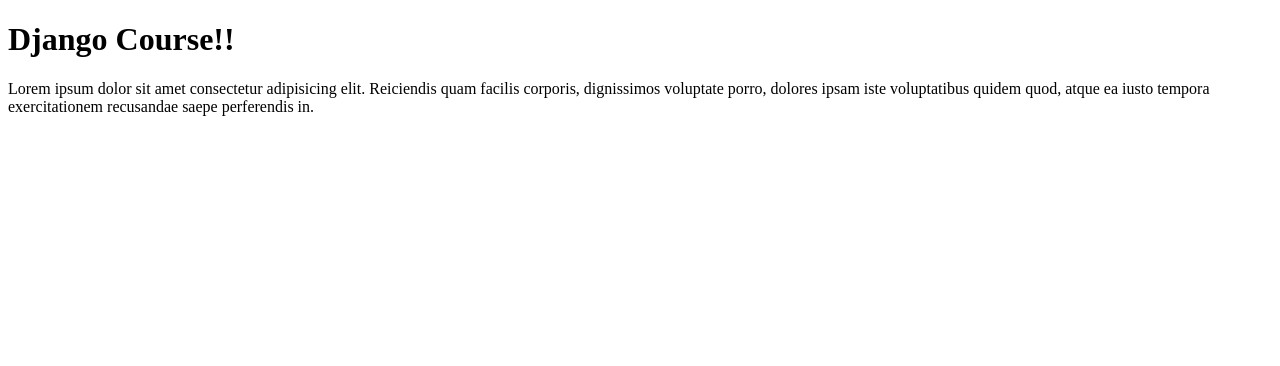
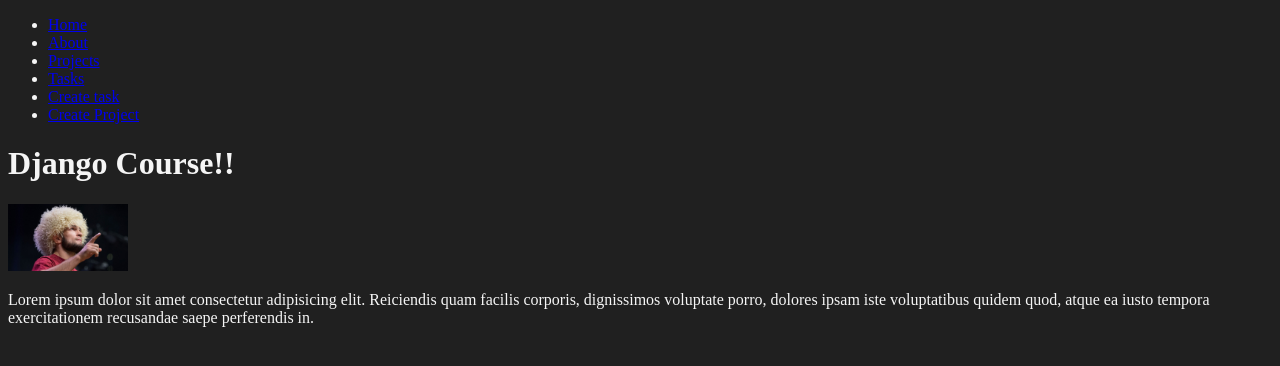
Before and after one commit to andresG1802/Django-fatz, a Django app: page / in a window 1280 px wide. Shown: the top 366 px of the page. Run offline with Django 4.2, Linux system fonts and the light colour scheme.

Commit message:
Actualizacion curso de Django

```diff
--- a/myapp/models.py
+++ b/myapp/models.py
@@ -17,5 +17,9 @@
     #Cascade significa que cuando se elimine un dato
     #el resto se elimina en cascada
     project = models.ForeignKey(Project,on_delete=models.CASCADE)
+    #Para agregar mas atributos ala tabla tenemos
+    #que refrescar las migraciones
+    done = models.BooleanField(default=False)
+
     def __str__(self) -> str:
         return self.title + ' - ' + self.project.name
--- /dev/null
+++ b/myapp/static/styles/main.css
@@ -0,0 +1,4 @@
+body{
+    background: #202020;
+    color:whitesmoke;
+}
--- a/myapp/templates/about.html
+++ b/myapp/templates/about.html
@@ -7,9 +7,13 @@
     <title>About</title>
 </head>
 <body>
+    {% extends 'layouts/base.html'%}
+
+    {% block content %}
     <h1>About</h1>
     <p>Lorem ipsum dolor sit amet consectetur adipisicing elit. Dicta debitis, adipisci molestias a error fugit saepe dolorum at blanditiis quos unde voluptatum, recusandae, itaque nobis ad molestiae distinctio inventore corporis et quibusdam atque! Excepturi optio, atque nobis, illo animi necessitatibus voluptate rerum dolores, delectus numquam voluptatum ipsum sit quae. Maiores est cupiditate sunt maxime explicabo reiciendis libero repellat, odit aperiam doloribus. Officiis iste quos ullam veritatis pariatur laborum et sequi excepturi animi. Odit, provident autem? Eius temporibus placeat vel, cum et rem totam, fuga, aspernatur quos quibusdam natus delectus! Maiores voluptatum velit unde culpa! Cum aspernatur voluptate numquam sequi quam?
     </p>
     <p>Website created by {{username}}</p>
+    {% endblock %}
 </body>
 </html>
--- a/myapp/templates/index.html
+++ b/myapp/templates/index.html
@@ -8,9 +8,15 @@
 </head>
 <body>
 
+    {% extends 'layouts/base.html' %}
+    {% load static %}
+    {% block content %}
+
     <h1>{{ title }}</h1>
+    <img src="{% static 'khabib.jpg' %}" alt="" width="120px">
+    <p>Lorem ipsum dolor sit amet consectetur adipisicing elit. Reiciendis quam facilis corporis, dignissimos voluptate porro, dolores ipsam iste voluptatibus quidem quod, atque ea iusto tempora
+    exercitationem recusandae saepe perferendis in.</p>
 
-    <p>Lorem ipsum dolor sit amet consectetur adipisicing elit. Reiciendis quam facilis corporis, dignissimos voluptate porro, dolores ipsam iste voluptatibus quidem quod, atque ea iusto tempora exercitationem recusandae saepe perferendis in.</p>
-
+    {% endblock %}
 </body>
 </html>
--- /dev/null
+++ b/myapp/templates/layouts/base.html
@@ -0,0 +1,41 @@
+{% load static %}
+
+<!DOCTYPE html>
+<html lang="en">
+<head>
+    <meta charset="UTF-8">
+    <meta http-equiv="X-UA-Compatible" content="IE=edge">
+    <meta name="viewport" content="width=device-width, initial-scale=1.0">
+    <link rel="stylesheet" href="{% static 'styles/main.css' %}">
+    <title>Django Project</title>
+</head>
+<body>
+    <nav>
+        <ul>
+            <li>
+                <a href="{% url 'index' %}">Home</a>
+            </li>
+            <li>
+                <a href="{% url 'about' %}">About</a>
+            </li>
+            <li>
+                <a href="{% url 'projects' %}">Projects</a>
+            </li>
+            <li>
+                <a href="{% url 'tasks' %}">Tasks</a>
+            </li>
+            <li>
+                <!-- Tambien puede ser asi con las urls -->
+                <!-- <a href="/create_task">Create task</a> -->
+                <a href="{% url 'create_task' %}">Create task</a>
+            </li>
+            <li>
+                <a href="{% url 'create_project' %}">Create Project</a>
+            </li>
+        </ul>
+    </nav>
+
+    {% block content %}
+    {% endblock %}
+</body>
+</html>
--- /dev/null
+++ b/myapp/templates/layouts/base2.html
@@ -0,0 +1,5 @@
+<h1>Dashboard</h1>
+<h1>Navegaciones especiales</h1>
+
+{% block content %}
+{% endblock %}
--- a/myapp/templates/projects.html
+++ b/myapp/templates/projects/projects.html
@@ -7,11 +7,15 @@
     <title>Document</title>
 </head>
 <body>
+    {% extends 'layouts/base.html' %}
+    {% block content %}
     <h1>Projects</h1>
     {% for project in projects %}
     <article>
         <h1>{{project.name}}</h1>
     </article>
     {% endfor %}
+
+    {% endblock %}
 </body>
 </html>
--- a/myapp/urls.py
+++ b/myapp/urls.py
@@ -1,10 +1,12 @@
 from django.urls import path
 from . import views
 urlpatterns = [
-    path('',views.index),
-    path('about/',views.About),
+    path('',views.index,name="index"),
+    path('about/',views.About,name="about"),
     #entre <> pedimos el request
-    path('hello/<int:id>',views.hello),
-    path('projects/',views.project),
-    path('tasks/',views.tasks)
+    path('hello/<int:id>',views.hello,name="hello"),
+    path('projects/',views.project,name="projects"),
+    path('tasks/',views.tasks,name="tasks"),
+    path('create_task/',views.create_task,name="create_task"),
+    path('create_project/',views.create_project,name="create_project")
 ]
--- a/myapp/views.py
+++ b/myapp/views.py
@@ -1,6 +1,7 @@
 from django.http import HttpResponse,JsonResponse
 from .models import Project,Task
-from django.shortcuts import get_object_or_404,render
+from django.shortcuts import get_object_or_404,render,redirect
+from .forms import CreateNewTask,CreateNewProject
 # Create your views here.
 def index(request):
     #return HttpResponse("Index_page")
@@ -26,7 +27,7 @@
 
     projects = Project.objects.all()
     # return JsonResponse(projects,safe=False)
-    return render(request,"projects.html",{
+    return render(request,"projects/projects.html",{
         'projects':projects
     })
 def tasks(request):
@@ -35,6 +36,38 @@
     # task = get_object_or_404(Task,id=id)
     # return HttpResponse('tasks %s' % task.title)
     tasks = Task.objects.all()
-    return render(request,"task.html",{
+    return render(request,"tasks/task.html",{
         'tasks':tasks
     })
+
+def create_task(request):
+
+    # print(request.GET['title'])
+    # print(request.GET['description'])
+    if request.method == 'GET':
+        #show interface
+        return render(request,'tasks/create_task.html',{
+        'form':CreateNewTask()
+        })
+    else:
+        Task.objects.create(title=request.POST['title'],     description=request.POST['description'],     project_id=2)
+        #el slash al principio es para que redireccion
+        #osea el local...tal y al comenzar al ruta
+        #tiene un slash local..8000/task/ ya por eso
+        #se pone al principio para redireccione
+        # return redirect('/tasks/')
+        return redirect('tasks')
+
+def create_project(request):
+    if request.method == 'GET':
+        return render(request,'projects/create_project.html',{
+            'form':CreateNewProject()
+        })
+    else:
+        # project=Project.objects.create(name=request.POST["name"])
+
+        # return render(request,'projects/create_project.html',{
+        #     'form':CreateNewProject()
+        # })
+        Project.objects.create(name=request.POST["name"])
+        redirect('projects')
```
Also changed, not shown: myapp/forms.py (added, +8 -0 lines), myapp/templates/projects/create_project.html (added, +14 -0 lines), myapp/templates/task.html (deleted, +0 -18 lines), myapp/templates/tasks/create_task.html (added, +15 -0 lines), myapp/templates/tasks/task.html (added, +31 -0 lines), db.sqlite3, myapp/migrations/0003_task_done.py (added), myapp/static/khabib.jpg (added).
